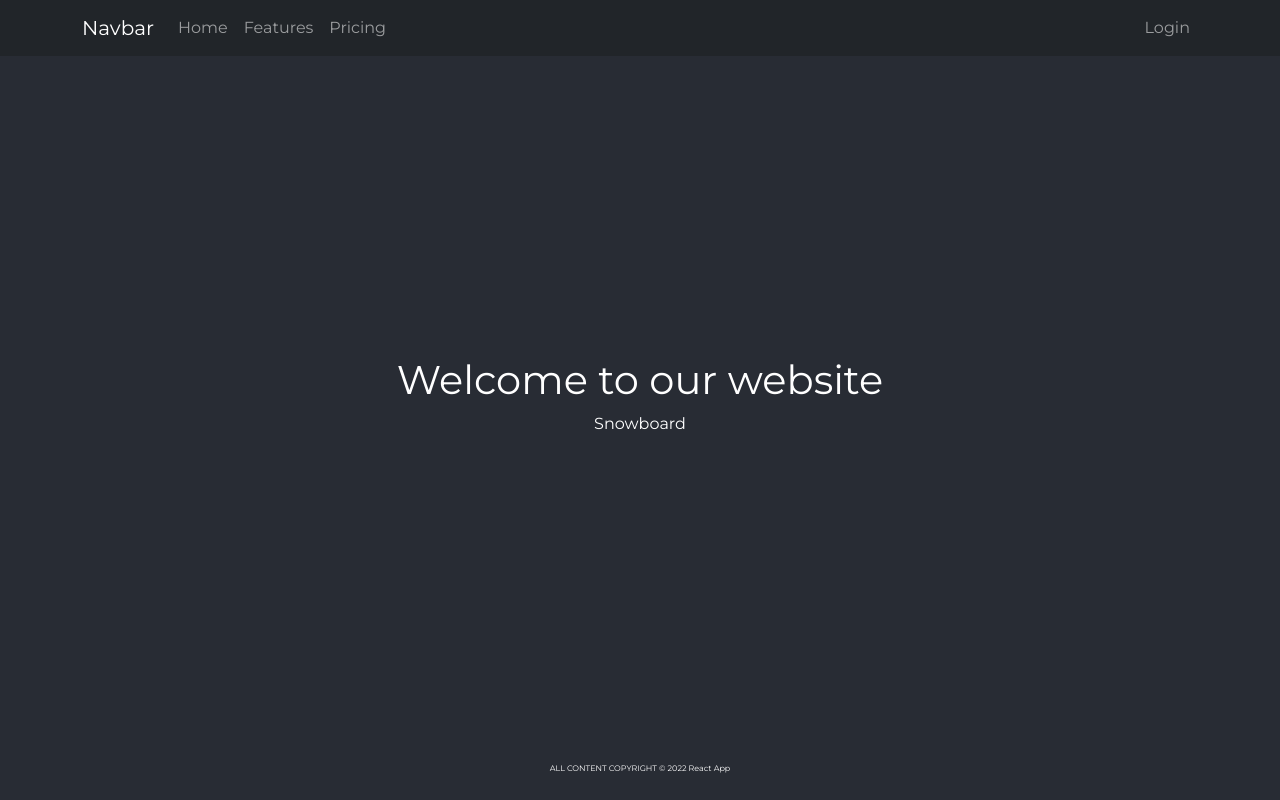
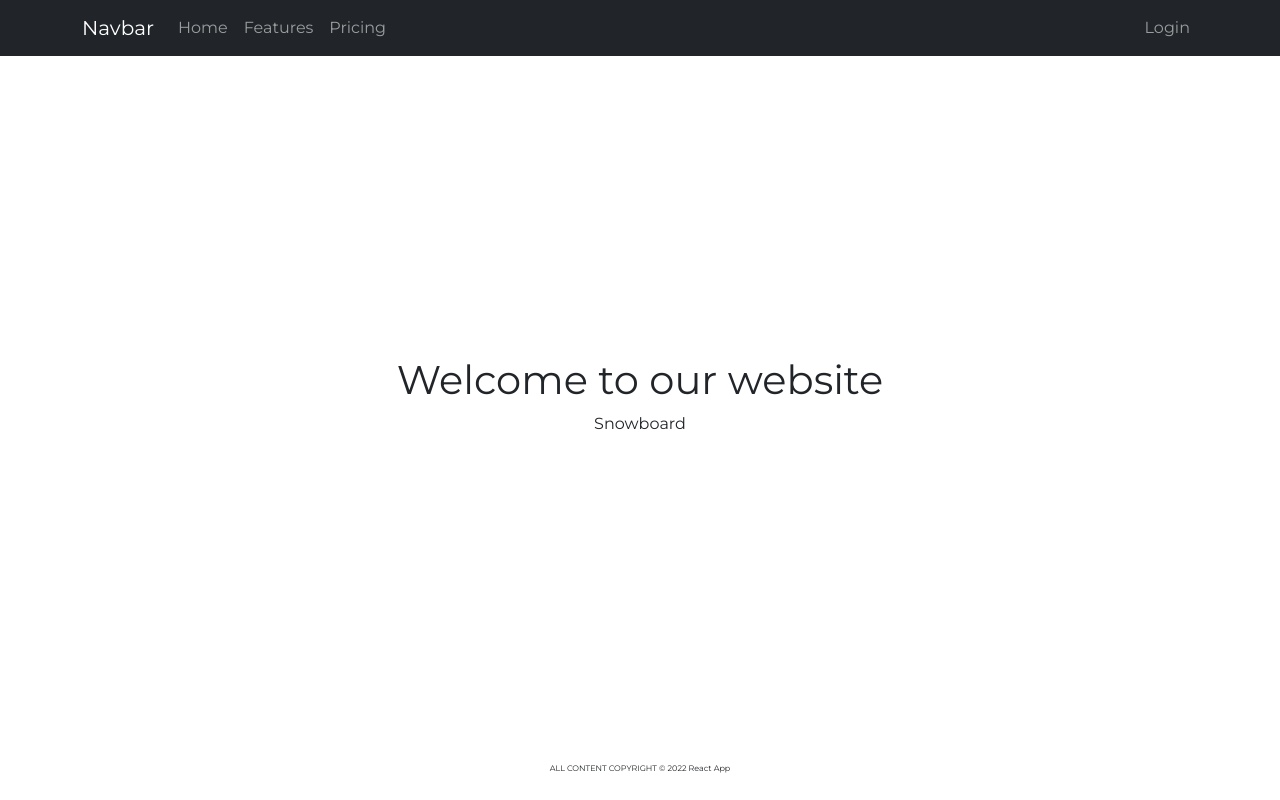
Before and after one commit to bradofrado/broski, a React (Create React App) app in the folder client/: page / in a window 1280 px wide. Built offline with nearby package versions, Linux system fonts and the light colour scheme.

Commit message:
changed the background and font color

```diff
--- a/client/src/App.css
+++ b/client/src/App.css
@@ -3,8 +3,8 @@
     text-align: center;
     display: flex;
     flex-direction: column;
-    background-color: #282c34;
-    color: white;
+    background-color: #FFF;
+    /* color: white; */
 }
 
 .App-logo {
```
